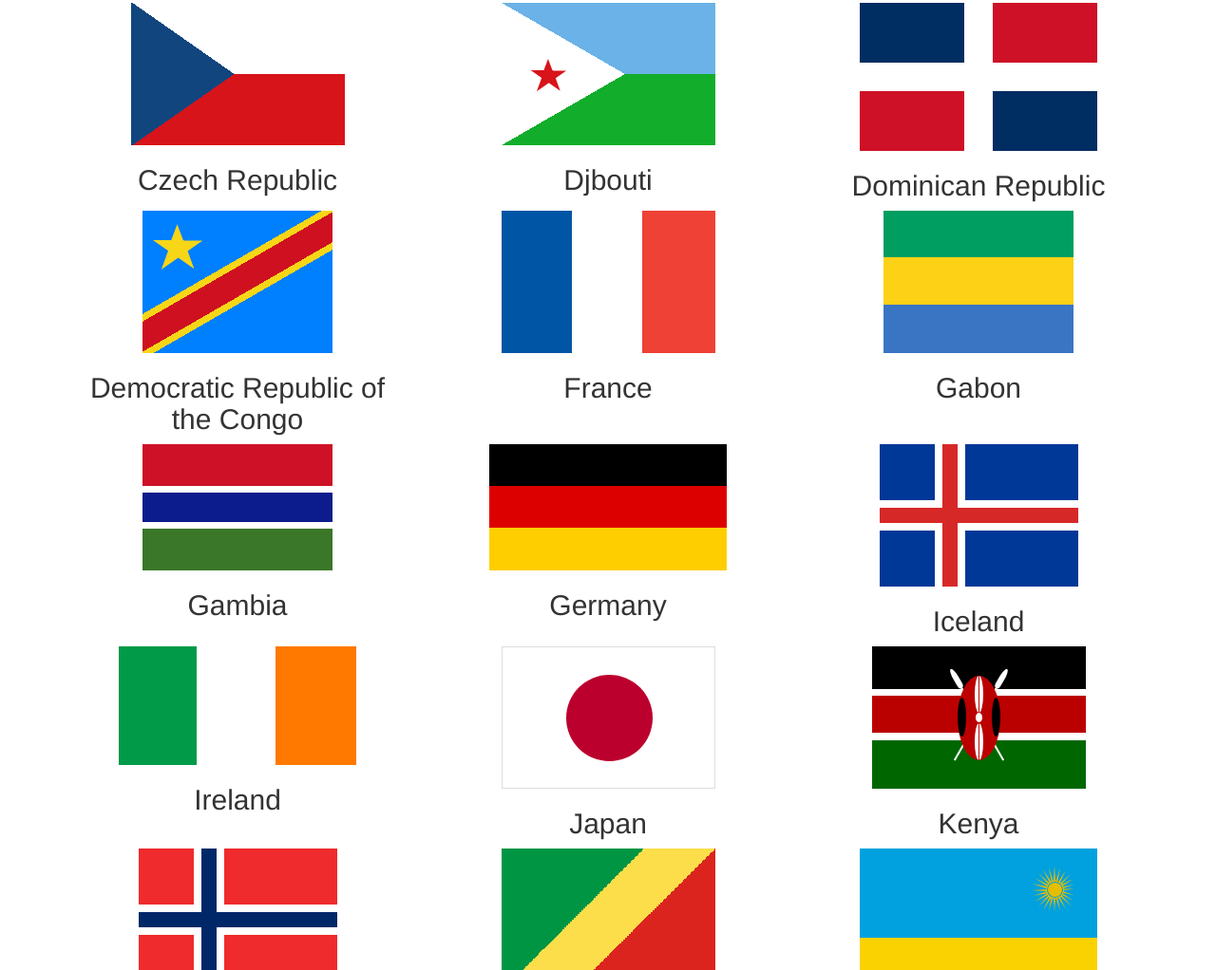
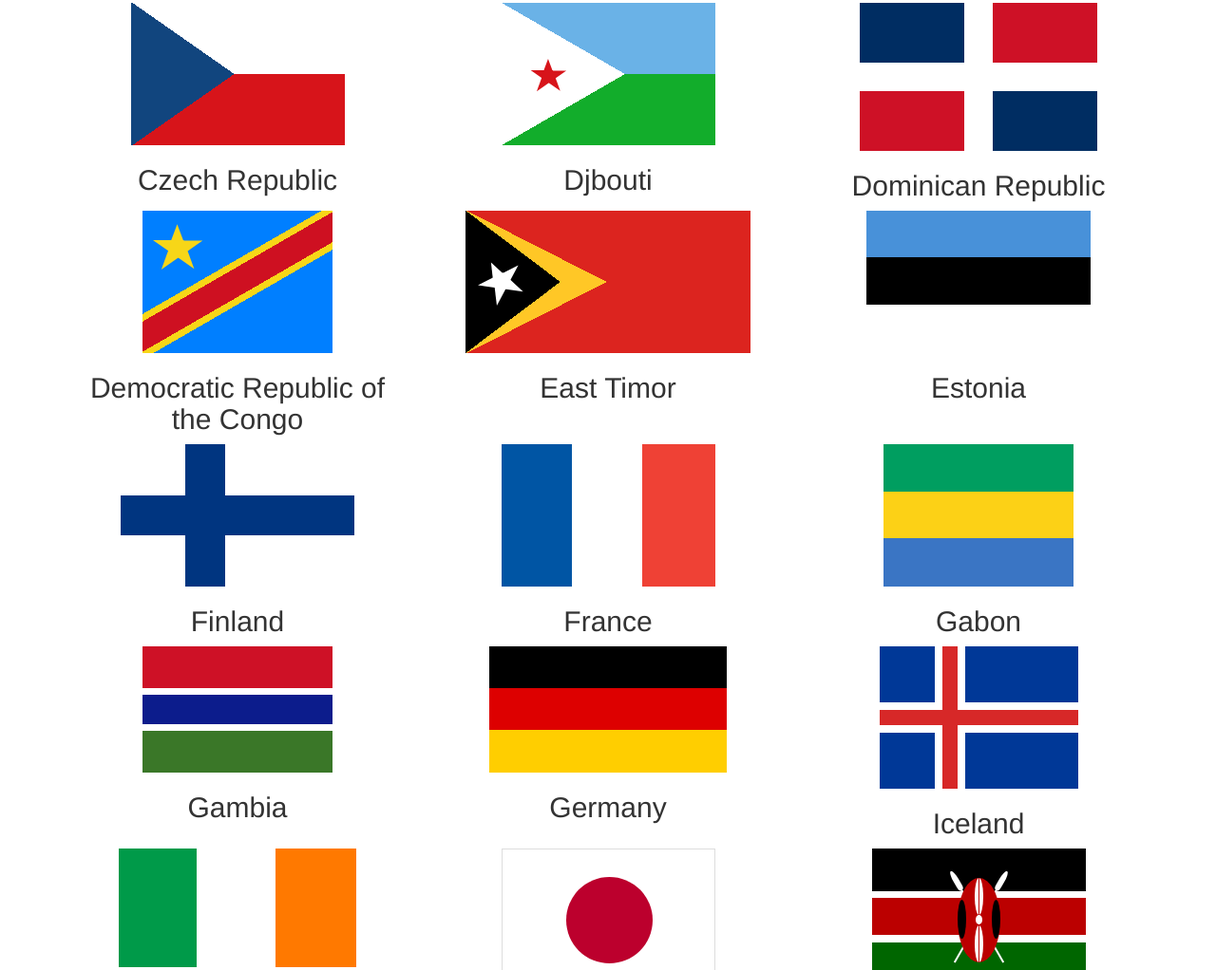
Before and after one commit to pattle/Flags-in-CSS, a plain HTML site: page index.html in a window 1280 px wide. Shown: the part 1599-2621 px from the top of the page at 95% size. Drawn offline with Linux system fonts and the light colour scheme.

Commit message:
Adding East Timor, Estonia and Finland

```diff
--- a/css/flags.css
+++ b/css/flags.css
@@ -1,3 +1,7 @@
+.flag {
+    margin: 0 auto;
+}
+
 .flag *
 {
     position: absolute;
@@ -14,7 +18,6 @@
     background-image: linear-gradient(90deg, #006233 50%, #ffffff 50%);
     width: 225px;
     height: 150px;
-    margin: 0 auto;
 }
 
 #algeria .middle
@@ -114,7 +117,6 @@
     background-image: linear-gradient(#d90012 33%, #0033a0 33%, #0033a0 66%, #f2a800 66%);
     width: 300px;
     height: 150px;
-    margin: 0 auto;
 }
 
 #austria
@@ -125,7 +127,6 @@
     background-image: linear-gradient(#ed2939 33%, #ffffff 33%, #ffffff 66%, #ed2939 66%);
     width: 225px;
     height: 150px;
-    margin: 0 auto;
 }
 
 #azerbaijan
@@ -137,7 +138,6 @@
     background-image: linear-gradient(#0098c3 33%, #e00034 33%, #e00034 66%, #00ae65 66%);
     width: 300px;
     height: 150px;
-    margin: 0 auto;
 }
 
 #azerbaijan .moon
@@ -240,7 +240,6 @@
     background-image: linear-gradient(#00abc9 33%, #fae042 33%, #fae042 66%, #00abc9 66%);
     width: 300px;
     height: 150px;
-    margin: 0 auto;
 }
 
 #bahamas .triangle
@@ -260,7 +259,6 @@
     background: #006a4e;
     width: 250px;
     height: 150px;
-    margin: 0 auto;
 }
 
 #bangladesh .middle
@@ -284,7 +282,6 @@
     background-image: linear-gradient(90deg, #000000 33%, #fae042 33%, #fae042 66%, #ed2939 66%);
     width: 173px;
     height: 150px;
-    margin: 0 auto;
 }
 
 #benin
@@ -295,7 +292,6 @@
     background-image: linear-gradient(90deg, #008751 40%, transparent 40%), linear-gradient(#fcd116 50%, #e8112d 50%);
     width: 225px;
     height: 150px;
-    margin: 0 auto;
 }
 
 #botswana
@@ -306,7 +302,6 @@
     background-image: linear-gradient(#75aadb 37%, #ffffff 37%, #ffffff 41%, #000000 41%, #000000 59%, #ffffff 59%, #ffffff 63%, #75aadb 63%);
     width: 225px;
     height: 150px;
-    margin: 0 auto;
 }
 
 #bulgaria
@@ -317,7 +312,6 @@
     background-image: linear-gradient(#ffffff 33%, #00966e 33%, #00966e 66%, #d62612 66%);
     width: 250px;
     height: 150px;
-    margin: 0 auto;
 }
 
 #burkina-faso
@@ -329,7 +323,6 @@
     background-image: linear-gradient(#ef2b2d 50%, #009e49 50%);
     width: 225px;
     height: 150px;
-    margin: 0 auto;
 }
 
 #burkina-faso .star {
@@ -391,7 +384,6 @@
     background-image: linear-gradient(90deg, #007a5e 33%, #ce1126 33%, #ce1126 66%, #fcd116 66%);
     width: 225px;
     height: 150px;
-    margin: 0 auto;
 }
 
 #cameroon .star {
@@ -452,7 +444,6 @@
     background-image: linear-gradient(90deg, #002664 33%, #fecb00 33%, #fecb00 66%, #c60c30 66%);
     width: 225px;
     height: 150px;
-    margin: 0 auto;
 }
 
 #chile
@@ -466,7 +457,6 @@
     background-repeat: no-repeat, no-repeat;
     width: 225px;
     height: 150px;
-    margin: 0 auto;
 }
 
 #chile .star {
@@ -525,7 +515,6 @@
     background: #de2910;
     width: 225px;
     height: 150px;
-    margin: 0 auto;
 }
 
 #china .star {
@@ -631,7 +620,6 @@
     background-image: linear-gradient(#fcd116 50%, #003893 50%, #003893 75%, #ce1126 75%);
     width: 225px;
     height: 150px;
-    margin: 0 auto;
 }
 
 #comoros
@@ -643,7 +631,6 @@
     background-image: linear-gradient(#ffc61e 25%, #ffffff 25%, #ffffff 50%, #ce1126 50%, #ce1126 75%, #3a75c4 75%);
     width: 208px;
     height: 125px;
-    margin: 0 auto;
 }
 
 #comoros .triangle
@@ -751,7 +738,6 @@
     background-image: linear-gradient(#002a8f 20%, #ffffff 20%, #ffffff 40%, #002a8f 40%, #002a8f 60%, #ffffff 60%, #ffffff 80%, #002a8f 80%);
     width: 300px;
     height: 150px;
-    margin: 0 auto;
 }
 
 #cuba .triangle
@@ -822,7 +808,6 @@
     background-repeat: no-repeat, no-repeat, repeat;
     width: 225px;
     height: 150px;
-    margin: 0 auto;
 }
 
 #djbouti
@@ -834,7 +819,6 @@
     background-repeat: no-repeat, no-repeat, repeat;
     width: 225px;
     height: 150px;
-    margin: 0 auto;
 }
 
 #djbouti .star {
@@ -896,7 +880,6 @@
     background-repeat: repeat, repeat, no-repeat, no-repeat;
     width: 250px;
     height: 156px;
-    margin: 0 auto;
 }
 
 #drc
@@ -908,7 +891,6 @@
     background-image: linear-gradient(-30deg, #007fff 41%, #f7d618 41%, #f7d618 44%, #ce1021 44%, #ce1021 56%, #f7d618 56%, #f7d618 59%, #007fff 59%);
     width: 200px;
     height: 150px;
-    margin: 0 auto;
 }
 
 #drc .star {
@@ -961,6 +943,86 @@
     -o-transform: rotate(-70deg);
 }
 
+#east-timor
+{
+    position: relative;
+    background-color: #dc241f;
+    background-image: linear-gradient(37deg, #000000 50%, transparent 50%), linear-gradient(-37deg, transparent 50%, #000000 50%), linear-gradient(27deg, #ffc726 50%, transparent 50%), linear-gradient(-27deg, transparent 50%, #ffc726 50%);
+    background-size: 100px 75px, 100px 75px, 150px 75px, 150px 75px;
+    background-position: 0 0, 0 75px, 0 0, 0 75px;
+    background-repeat: no-repeat, no-repeat, no-repeat, no-repeat;
+    width: 300px;
+    height: 150px;
+}
+
+#east-timor .star {
+    display: block;
+    top: 56px;
+    left: -12px;
+    width: 0px;
+    height: 0px;
+    border-right: 50px solid transparent;
+    border-bottom: 35px solid #ffffff;
+    border-left: 50px solid transparent;
+    -moz-transform: rotate(8deg) scale(0.48, 0.48);
+    -webkit-transform: rotate(8deg) scale(0.48, 0.48);
+    -ms-transform: rotate(8deg) scale(0.48, 0.48);
+    -o-transform: rotate(8deg) scale(0.48, 0.48);
+}
+
+#east-timor .star:before {
+    content: '';
+    display: block;
+    position: absolute;
+    top: -22.5px;
+    left: -32.5px;
+    height: 0;
+    width: 0;
+    border-bottom: 40px solid #ffffff;
+    border-left: 15px solid transparent;
+    border-right: 15px solid transparent;
+    -webkit-transform: rotate(-35deg);
+    -moz-transform: rotate(-35deg);
+    -ms-transform: rotate(-35deg);
+    -o-transform: rotate(-35deg);
+}
+
+#east-timor .star:after {
+    content: '';
+    display: block;
+    position: absolute;
+    top: 3px;
+    left: -52.5px;
+    width: 0px;
+    height: 0px;
+    border-right: 50px solid transparent;
+    border-bottom: 35px solid #ffffff;
+    border-left: 50px solid transparent;
+    -webkit-transform: rotate(-70deg);
+    -moz-transform: rotate(-70deg);
+    -ms-transform: rotate(-70deg);
+    -o-transform: rotate(-70deg);
+}
+
+#estonia
+{
+    background-image: -webkit-linear-gradient(#4891d9 33%, #000000 33%, #000000 66%, #ffffff 66%);
+    background-image: -o-linear-gradient(#4891d9 33%, #000000 33%, #000000 66%, #ffffff 66%);
+    background-image: -moz-linear-gradient(#4891d9 33%, #000000 33%, #000000 66%, #ffffff 66%);
+    background-image: linear-gradient(#4891d9 33%, #000000 33%, #000000 66%, #ffffff 66%);
+    width: 236px;
+    height: 150px;
+}
+
+#finland {
+    background-color: #ffffff;
+    background-image: linear-gradient(transparent 54px, #003580 54px), linear-gradient(90deg, transparent 68px, #003580 68px);
+    background-size: 246px 96px, 110px 150px;
+    background-repeat: no-repeat;
+    width: 246px;
+    height: 150px;
+}
+
 #france
 {
     background-image: -webkit-linear-gradient(90deg, #0055A4 33%, #ffffff 33%, #ffffff 66%, #EF4135 66%);
@@ -969,7 +1031,6 @@
     background-image: linear-gradient(90deg, #0055A4 33%, #ffffff 33%, #ffffff 66%, #EF4135 66%);
     width: 225px;
     height: 150px;
-    margin: 0 auto;
 }
 
 #gabon
@@ -980,7 +1041,6 @@
     background-image: linear-gradient(#009e60 33%, #fcd116 33%, #fcd116 66%, #3a75c4 66%);
     width: 200px;
     height: 150px;
-    margin: 0 auto;
 }
 
 #gambia
@@ -991,7 +1051,6 @@
     background-image: linear-gradient(#ce1126 33%, #ffffff 33%, #ffffff 38%, #0c1c8c 38%, #0c1c8c 62%, #ffffff 62%, #ffffff 67%, #3a7728 67%);
     width: 200px;
     height: 133px;
-    margin: 0 auto;
 }
 
 #germany
@@ -1002,7 +1061,6 @@
     background-image: linear-gradient(#000000 33%, #dd0000 33%, #dd0000 66%, #ffce00 66%);
     width: 250px;
     height: 133px;
-    margin: 0 auto;
 }
 
 #iceland
@@ -1017,7 +1075,6 @@
     background-position: -24px -24px, -77px -24px, -32px -32px, -107px -32px;
     width: 209px;
     height: 150px;
-    margin: 0 auto;
 }
 
 #ireland
@@ -1029,7 +1086,6 @@
     background-image: linear-gradient(90deg, #009A49 33%, #ffffff 33%, #ffffff 66%, #FF7900 66%);
     width: 250px;
     height: 125px;
-    margin: 0 auto;
 }
 
 #japan
@@ -1038,7 +1094,6 @@
     background: #ffffff;
     width: 225px;
     height: 150px;
-    margin: 0 auto;
     border: 1px solid #dddddd;
 }
 
@@ -1064,7 +1119,6 @@
     background-image: linear-gradient(#000000 30%, #ffffff 30%, #ffffff 35%, #bb0000 35%, #bb0000 61%, #ffffff 61%, #ffffff 66%, #006600 66%);
     width: 225px;
     height: 150px;
-    margin: 0 auto;
 }
 
 #kenya .spear-left
@@ -1192,7 +1246,7 @@
     background-position: -24px -24px, -77px -24px, -32px -32px, -107px -32px;
     width: 209px;
     height: 150px;
-    margin: 0 auto;
+
 }
 
 #republic-of-the-congo
@@ -1203,7 +1257,6 @@
     background-image: linear-gradient(135deg, #009543 40%, #fbde4a 40%, #fbde4a 60%, #dc241f 57%);
     width: 225px;
     height: 150px;
-    margin: 0 auto;
 }
 
 #rwanda
@@ -1215,7 +1268,6 @@
     background-image: linear-gradient(#00a1de 40%, #00a1de 56%, #fad201 56%, #fad201 80%, #20603d 80%);
     width: 250px;
     height: 167px;
-    margin: 0 auto;
 }
 
 #rwanda .star
@@ -1479,7 +1531,6 @@
     background-image: linear-gradient(147deg, #1eb53a 39%, #fcd116 39%, #fcd116 43%, #000000 43%, #000000 57%, #fcd116 57%, #fcd116 61%, #00a3dd 61%);
     width: 225px;
     height: 150px;
-    margin: 0 auto;
 }
 
 #tunisia
@@ -1488,7 +1539,6 @@
     background: #e70013;
     width: 225px;
     height: 150px;
-    margin: 0 auto;
 }
 
 #tunisia .middle
@@ -1539,7 +1589,6 @@
     background-repeat: repeat, repeat, repeat, repeat, no-repeat, no-repeat, no-repeat, no-repeat, no-repeat, no-repeat, no-repeat, no-repeat;
     width: 300px;
     height: 150px;
-    margin: 0 auto;
 }
 
 #usa
@@ -1553,7 +1602,6 @@
     background-repeat: no-repeat, repeat-y;
     width: 300px;
     height: 158px;
-    margin: 0 auto;
 }
 
 #usa .star {
--- a/index.html
+++ b/index.html
@@ -177,6 +177,22 @@
 		    <h2>Democratic Republic of the Congo</h2>
 		</div>
 		<div class="col-md-4">
+		    <div id="east-timor" class="flag">
+			<div class="star"></div>
+		    </div>
+		    <h2>East Timor</h2>
+		</div>
+		<div class="col-md-4">
+		    <div id="estonia" class="flag"></div>
+		    <h2>Estonia</h2>
+		</div>
+	    </div>
+	    <div class="row">
+		<div class="col-md-4">
+		    <div id="finland" class="flag"></div>
+		    <h2>Finland</h2>
+		</div>
+		<div class="col-md-4">
 		    <div id="france" class="flag"></div>
 		    <h2>France</h2>
 		</div>
```
